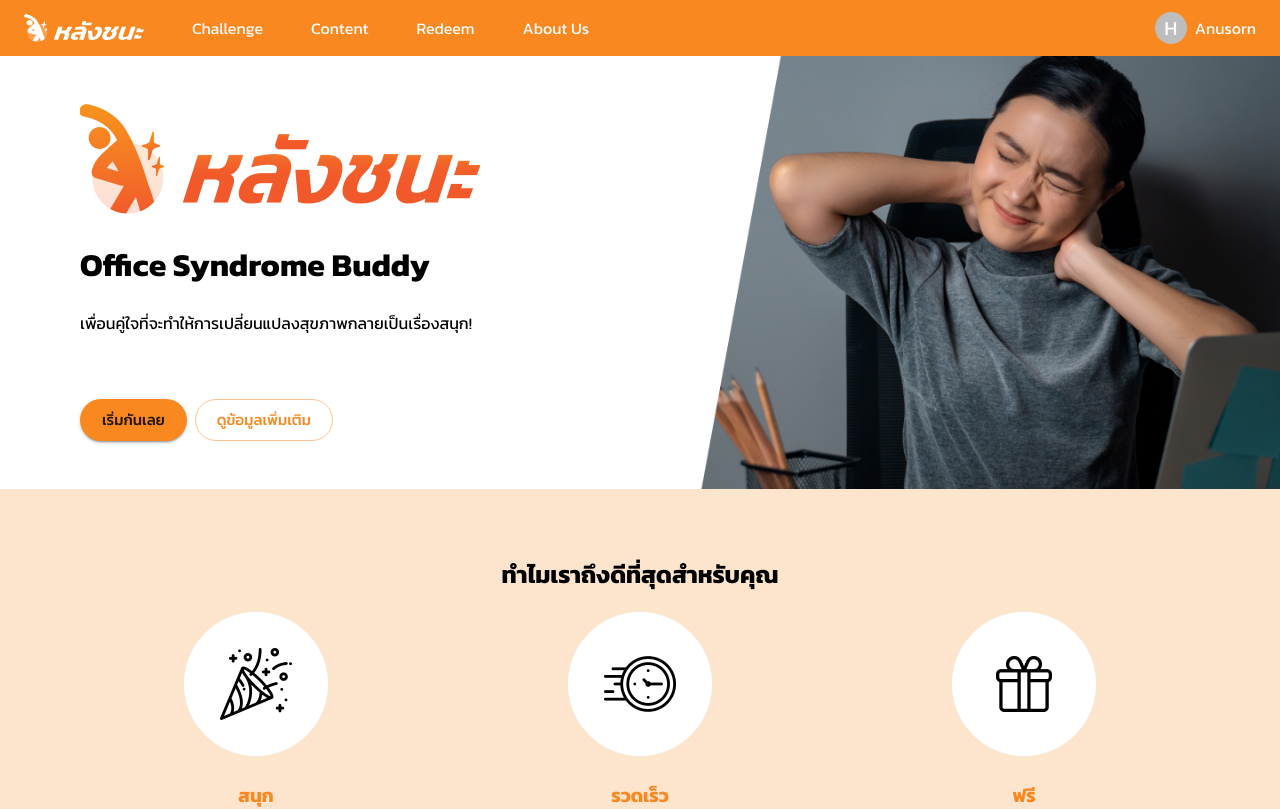
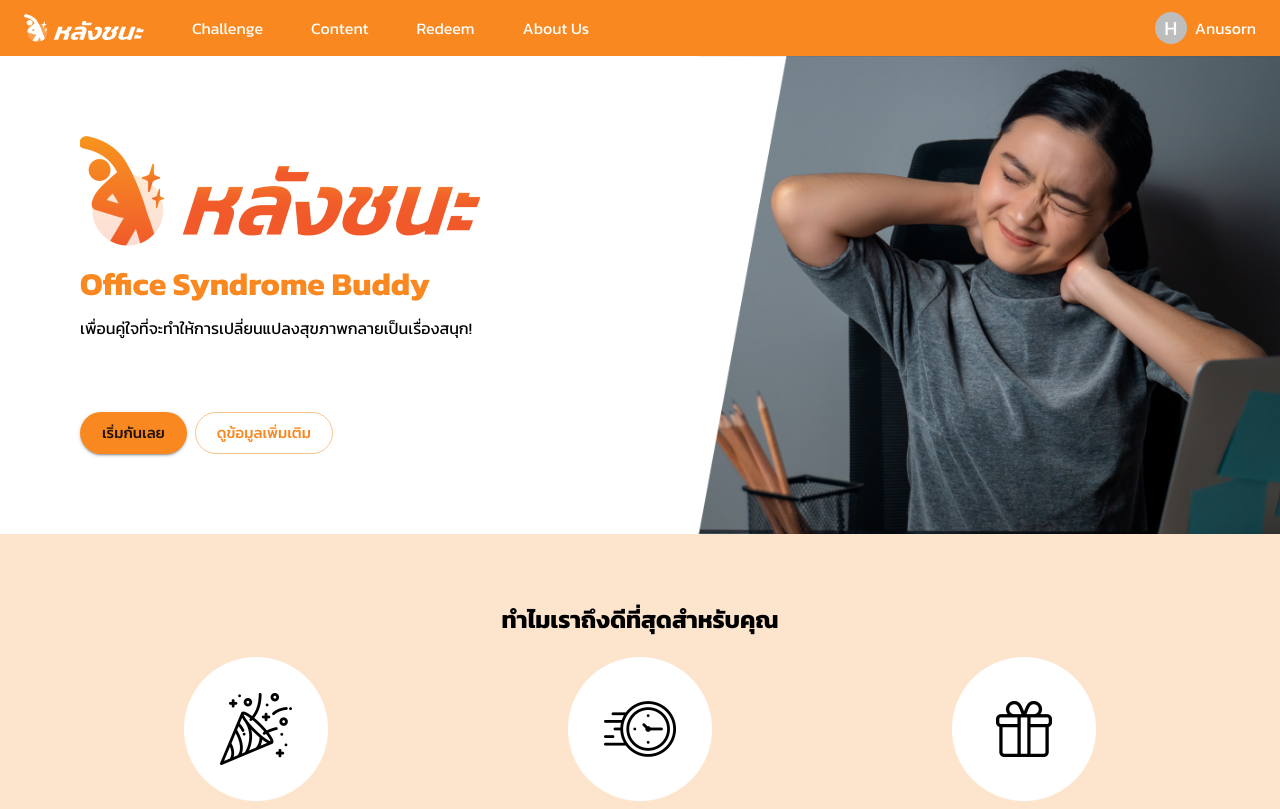
Before and after one commit to WebmasterCamp/ywc18-workshop-b, a Next.js app: page / in a window 1280 px wide. Shown: the top 809 px of the page. Built offline with nearby package versions, Linux system fonts and the light colour scheme.

Commit message:
fix: landing margin adjust

```diff
--- a/src/pages/index.tsx
+++ b/src/pages/index.tsx
@@ -24,12 +24,13 @@
           background: url('/img/landing.jpg');
           background-size: cover;
           background-position: center center;
-          padding: 48px 80px;
+          padding: 80px;
         `}
       >
         <img src="/img/logo_landing.png" alt="" width="400" height="110" />
-        <h1>Office Syndrome Buddy</h1>
-        <p>เพื่อนคู่ใจที่จะทำให้การเปลี่ยนแปลงสุขภาพกลายเป็นเรื่องสนุก!</p>
+        <h1 style={{ color: '#F98820', margin: '8px 0' }}>Office Syndrome Buddy</h1>
+        <p style={{ margin: 0 }}>เพื่อนคู่ใจที่จะทำให้การเปลี่ยนแปลงสุขภาพกลายเป็นเรื่องสนุก!</p>
+        <br />
         <br />
         <br />
         <Button
```
